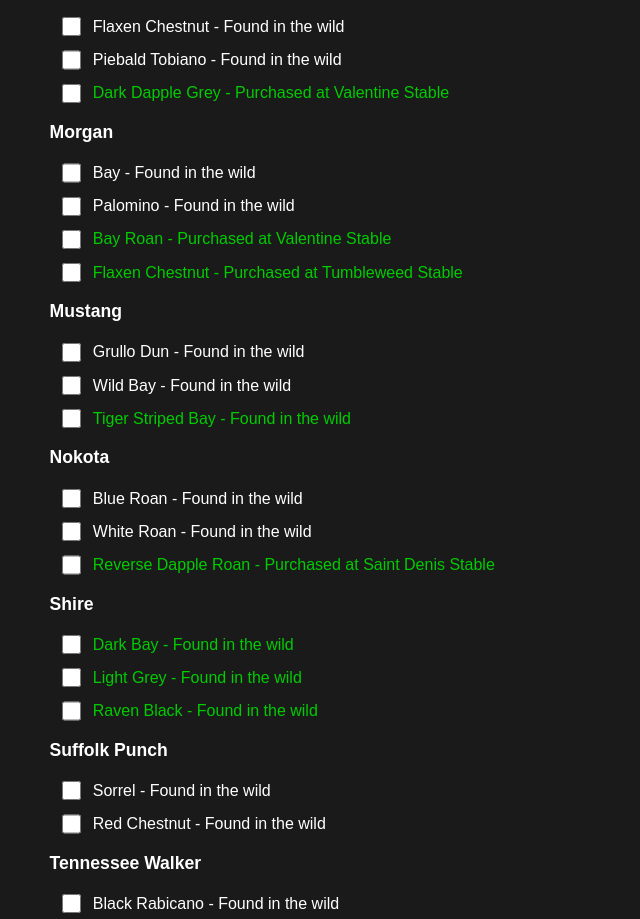
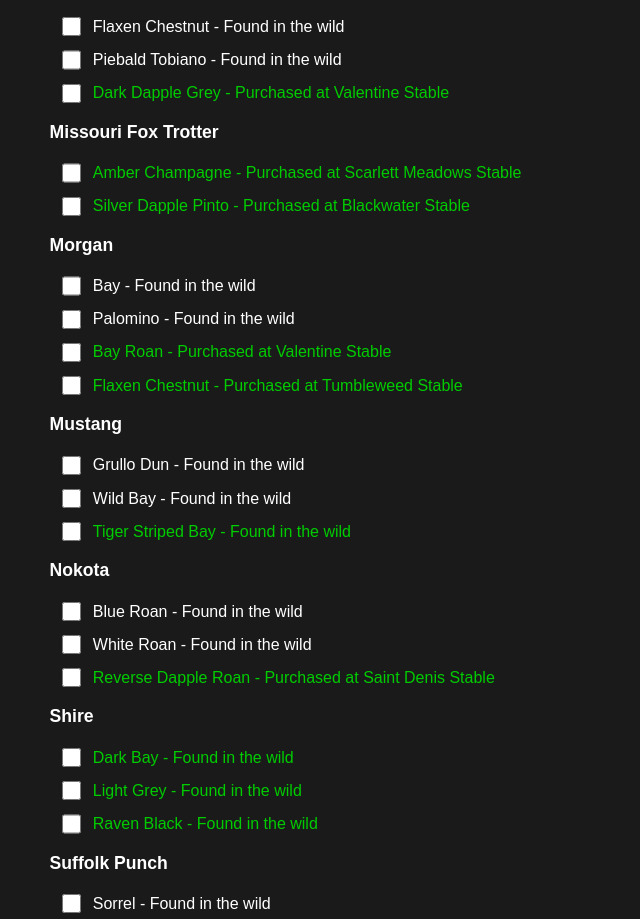
Before and after one commit to cruchert/RDR2HorseTracker2, a plain HTML site: page index.html in a window 1280 px wide. Shown: the part 1382-2301 px from the top of the page, without its empty margins (0-640 px from the left). Drawn offline with Linux system fonts and the light colour scheme.

Commit message:
Add files via upload

```diff
--- a/index.html
+++ b/index.html
@@ -132,6 +132,10 @@
                     "Piebald Tobiano": { source: "Wild", rarity: "common" },
                     "Dark Dapple Grey": { source: "Stable", stable: "Valentine Stable", rarity: "uncommon" }
                 },
+                "Missouri Fox Trotter": {
+                    "Amber Champagne": { source: "Stable", stable: "Scarlett Meadows Stable", rarity: "uncommon" },
+                    "Silver Dapple Pinto": { source: "Stable", stable: "Blackwater Stable", rarity: "uncommon" }
+                },
                 "Morgan": {
                     "Bay": { source: "Wild", rarity: "common" },
                     "Palomino": { source: "Wild", rarity: "common" },
@@ -233,6 +237,10 @@
                 "Kladruber": {
                     "Cremello": { source: "Stable", stable: "Any Stable", note: "Trader Role", rarity: "uncommon" },
                     "Grey Overo": { source: "Stable", stable: "Any Stable", note: "Trader Role", rarity: "uncommon" }
+                },
+                "Missouri Fox Trotter": {
+                    "Amber Champagne": { source: "Stable", stable: "Any Stable", rarity: "uncommon" },
+                    "Silver Dapple Pinto": { source: "Stable", stable: "Any Stable", rarity: "uncommon" }
                 },
                 "Morgan": {
                     "Bay": { source: "Stable", stable: "Any Stable", rarity: "common" },
```
